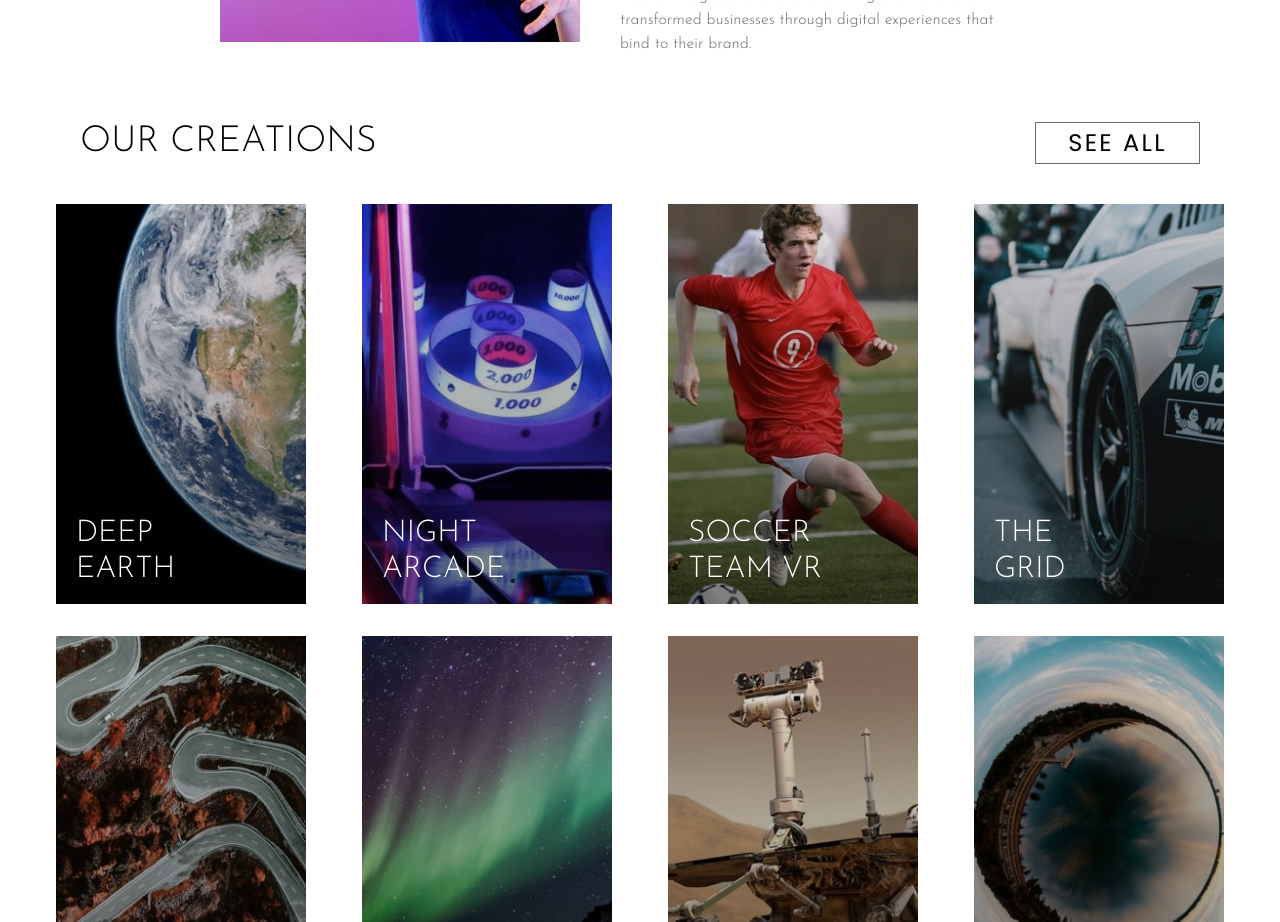
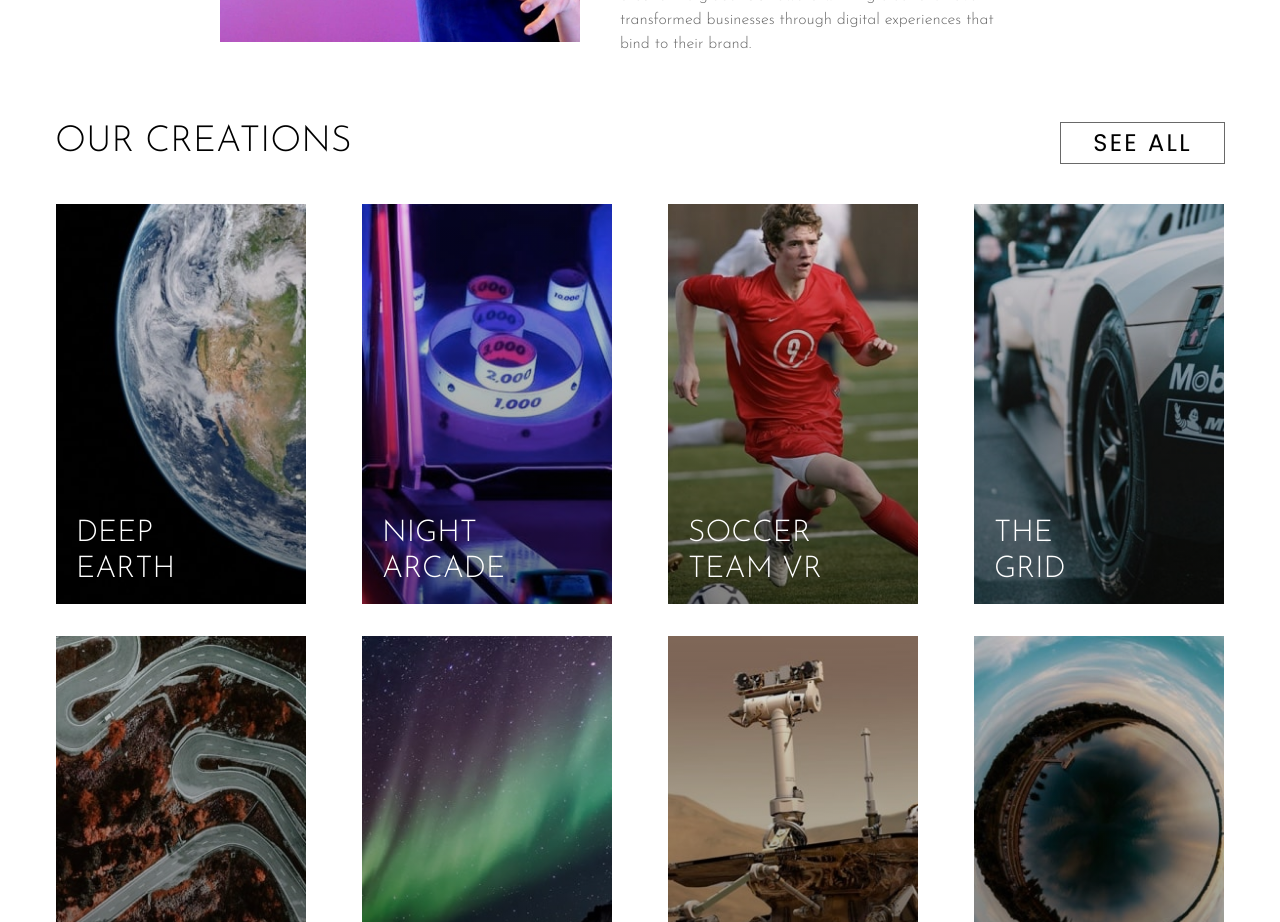
Before and after one commit to ValTM/friendly-bassoon, a React (Vite) app: page /loopstudio in a window 1280 px wide. Shown: the part 960-1882 px from the top of the page. Built offline with nearby package versions, Linux system fonts and the light colour scheme; the HTML template or start-up script is replaced by a standard one.

Commit message:
fixed MainGallery bug in Loopstudio project

```diff
--- a/src/pages/Loopstudio/MainSection/MainGallery/MainGallery.css
+++ b/src/pages/Loopstudio/MainSection/MainGallery/MainGallery.css
@@ -201,8 +201,3 @@
     margin: 0 auto;
   }
 }
-@media screen and (min-width: 1900px) {
-  .gallery--nav {
-    padding: 0 300px;
-  }
-}
--- a/src/pages/Loopstudio/MainSection/MainGallery/MainGallery.jsx
+++ b/src/pages/Loopstudio/MainSection/MainGallery/MainGallery.jsx
@@ -8,7 +8,7 @@ function MainGallery() {
       <h1 className="text-center gallery--text text-2xl uppercase lg:hidden ">
         Our Creations
       </h1>
-      <div className=" gallery--nav hidden mx-20 lg:flex lg:justify-between">
+      <div className=" gallery--nav hidden mx-20 lg:flex lg:justify-between xl:w-[1170px] xl:mx-auto">
         <h1 className="text-center gallery--text text-4xl uppercase ">
           Our Creations
         </h1>
```
